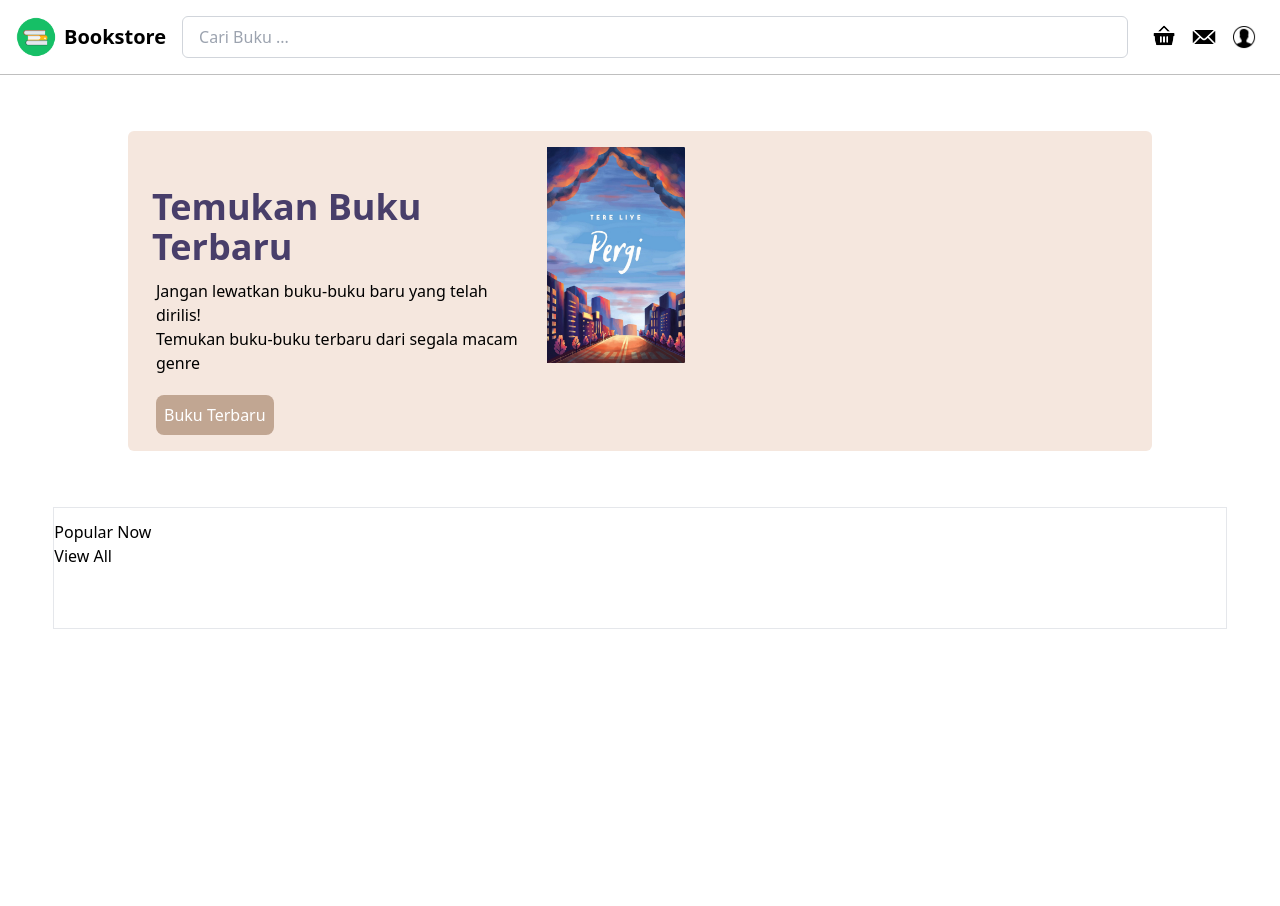
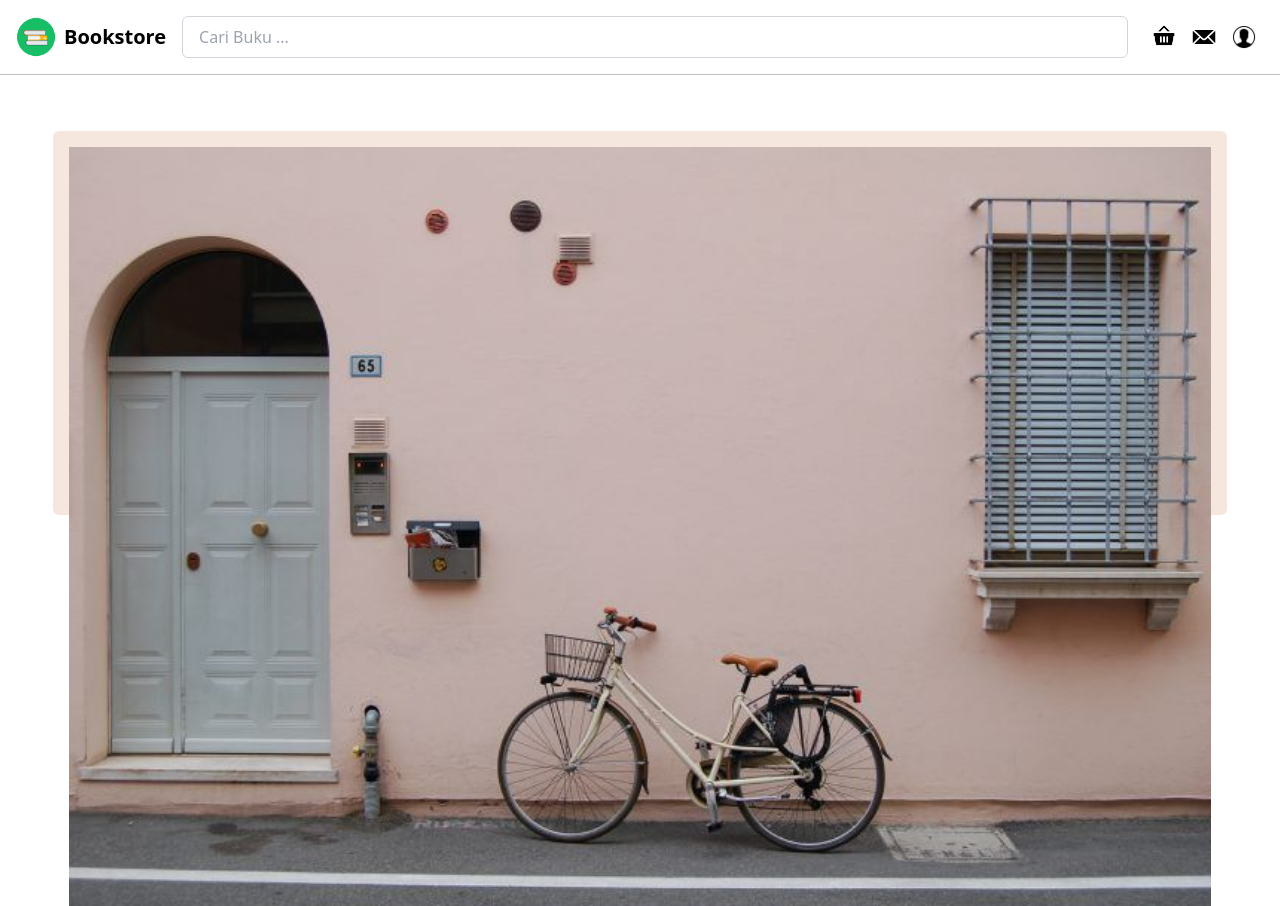
Before and after one commit to RajendraMaheswara/SMKN6--KELOMPOK4-BOOKSTORE, a JavaScript app: page / in a window 1280 px wide. Before the commit the page ends 800 px from the top, so only its background shows below. Built offline with nearby package versions, Linux system fonts and the light colour scheme; the HTML template or start-up script is replaced by a standard one.

Commit message:
mengubah profile

```diff
--- a/src/App.js
+++ b/src/App.js
@@ -1,10 +1,12 @@
 import './App.css';
+import Halaman_Account from './components/halaman_account/account';
 import Halaman_Home_Guest from './components/halaman_home_guest/home_guest';
 
 function App() {
   return (
     <div>
-      <Halaman_Home_Guest />
+      {/* <Halaman_Home_Guest /> */}
+      <Halaman_Account />
       {/* <Login /> */}
     </div>
   );
--- a/src/components/halaman_account/account.js
+++ b/src/components/halaman_account/account.js
@@ -1,12 +1,24 @@
 import '../../../src/App.css';
 import '../../../src/index.css';
-import Bar from '../navbar';
-
+import Bar from '../navbar/navbar';
+import Bgpp from '../../assets/bgpp.jpg';
+import Pp from '../../assets/pp.png';
 
 function Halaman_Account() {
   return (
 	  <div>
         <Bar />
+        <div className='mx-auto w-11/12 h-96 bg-light-cream my-14 p-4 rounded-md' id='kotak-top'>
+          <div className='bgpp '>
+            <img src={Bgpp} className='w-full'/>
+          </div>
+
+          <div className="grid grid-cols-5 gap-4">
+            <div className="col-span-2">
+
+            </div>
+          </div>
+        </div>
     </div>
   );
 };
--- a/src/components/navbar/navbar.js
+++ b/src/components/navbar/navbar.js
@@ -31,7 +31,7 @@ function Bar() {
 				<a href='#' className='p-2'>
 				<img src={logoMessage} className='h-6 w-6' />
     			</a>
-				<a href='../profile/profil.js' className='p-2'>
+				<a href='../halaman_account/account.js' className='p-2'>
 				<img src={logoAccount} className='h-6 w-6' />
     			</a>
 			</div>
```
Also changed, not shown: src/assets/bgpp.jpg (added), src/assets/pp.png (added).
